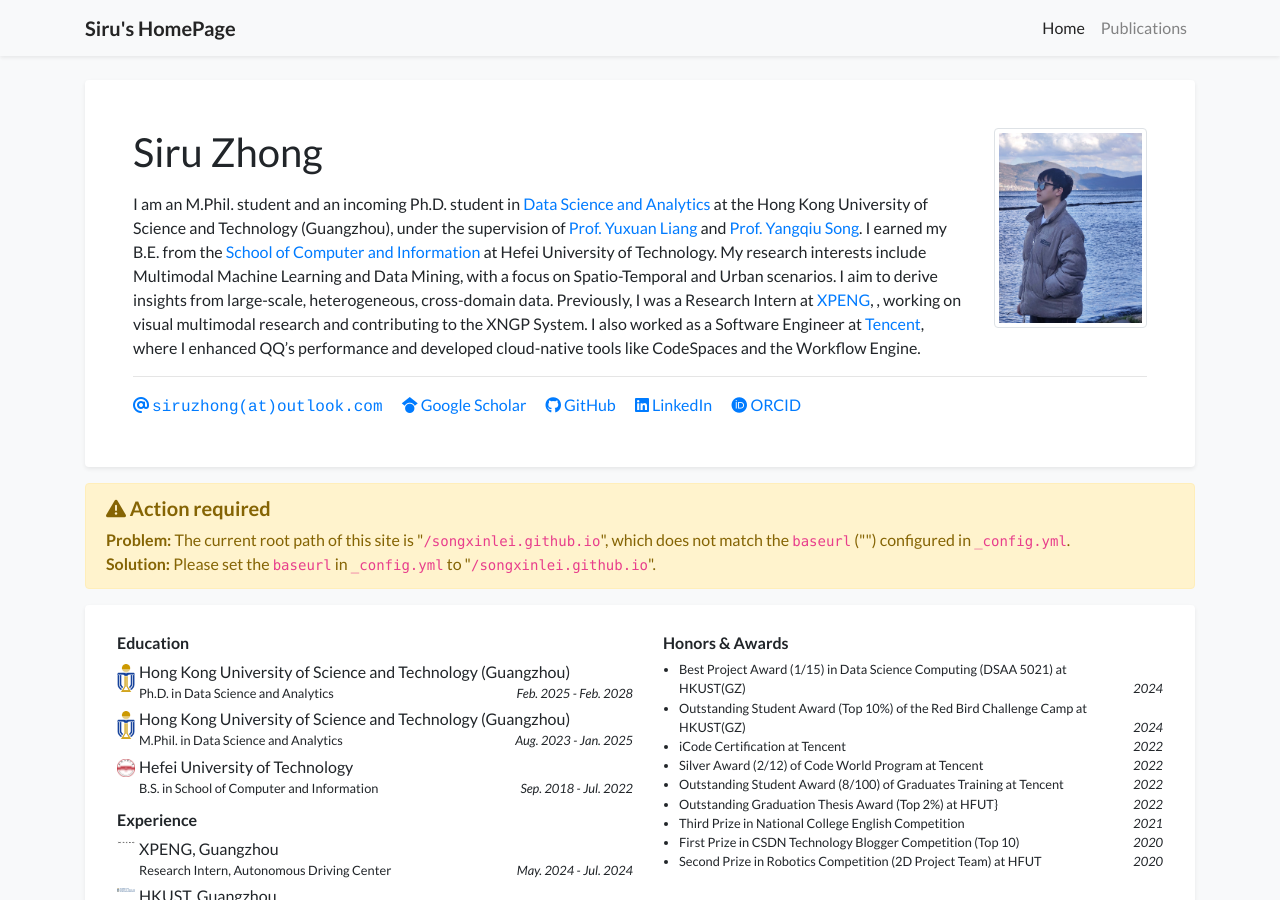
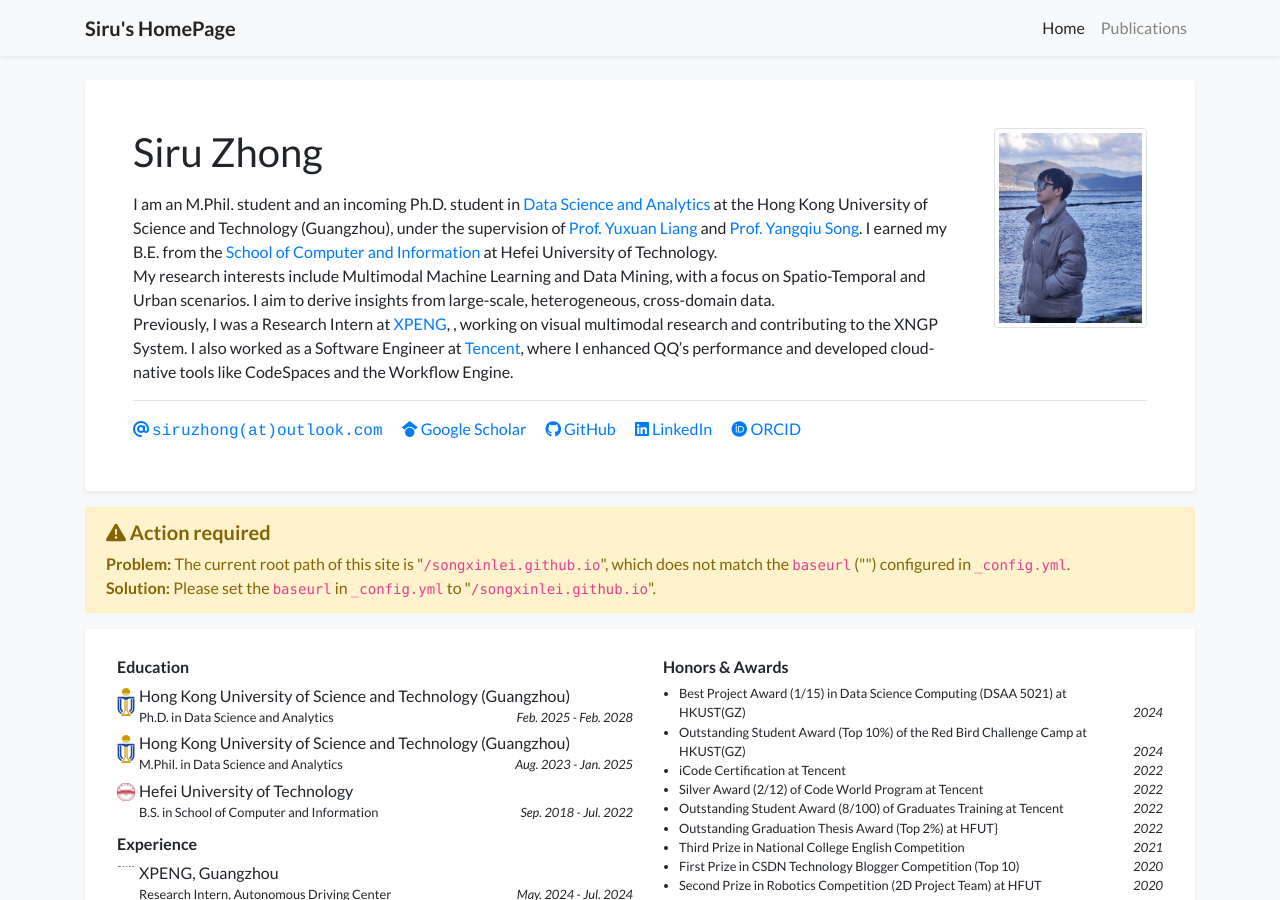
Before and after one commit to thunderlrr/songxinlei.github.io, a Jekyll site: the page built from index.html, in a window 1280 px wide and 900 px high. Built offline with Jekyll 4.4.1, drawn with Linux system fonts in a browser that asks for light colours; a style sheet for code colours, icons or effects is not loaded.

Commit message:
update profile

```diff
--- a/_data/profile.yml
+++ b/_data/profile.yml
@@ -21,8 +21,8 @@
 orcid: 0009-0001-4465-8686
 
 short_bio: >-
-  I am an M.Phil. student and an incoming Ph.D. student in <a href="http://dsa.hkust-gz.edu.cn/">Data Science and Analytics</a> at the Hong Kong University of Science and Technology (Guangzhou), under the supervision of <a href="https://yuxuanliang.com/">Prof. Yuxuan Liang</a> and <a href="https://www.cse.ust.hk/~yqsong/">Prof. Yangqiu Song</a>. I earned my B.E. from the <a href="https://ci.hfut.edu.cn/">School of Computer and Information</a> at Hefei University of Technology.
-  My research interests include Multimodal Machine Learning and Data Mining, with a focus on Spatio-Temporal and Urban scenarios. I aim to derive insights from large-scale, heterogeneous, cross-domain data.
+  I am an M.Phil. student and an incoming Ph.D. student in <a href="http://dsa.hkust-gz.edu.cn/">Data Science and Analytics</a> at the Hong Kong University of Science and Technology (Guangzhou), under the supervision of <a href="https://yuxuanliang.com/">Prof. Yuxuan Liang</a> and <a href="https://www.cse.ust.hk/~yqsong/">Prof. Yangqiu Song</a>. I earned my B.E. from the <a href="https://ci.hfut.edu.cn/">School of Computer and Information</a> at Hefei University of Technology.<br>
+  My research interests include Multimodal Machine Learning and Data Mining, with a focus on Spatio-Temporal and Urban scenarios. I aim to derive insights from large-scale, heterogeneous, cross-domain data.<br>
   Previously, I was a Research Intern at <a href="https://www.xpeng.com/">XPENG</a>, , working on visual multimodal research and contributing to the XNGP System. I also worked as a Software Engineer at <a href="https://www.tencent.com/">Tencent</a>, where I enhanced QQ’s performance and developed cloud-native tools like CodeSpaces and the Workflow Engine.
 
 portrait_url: /assets/images/photos/portrait.jpg
```
